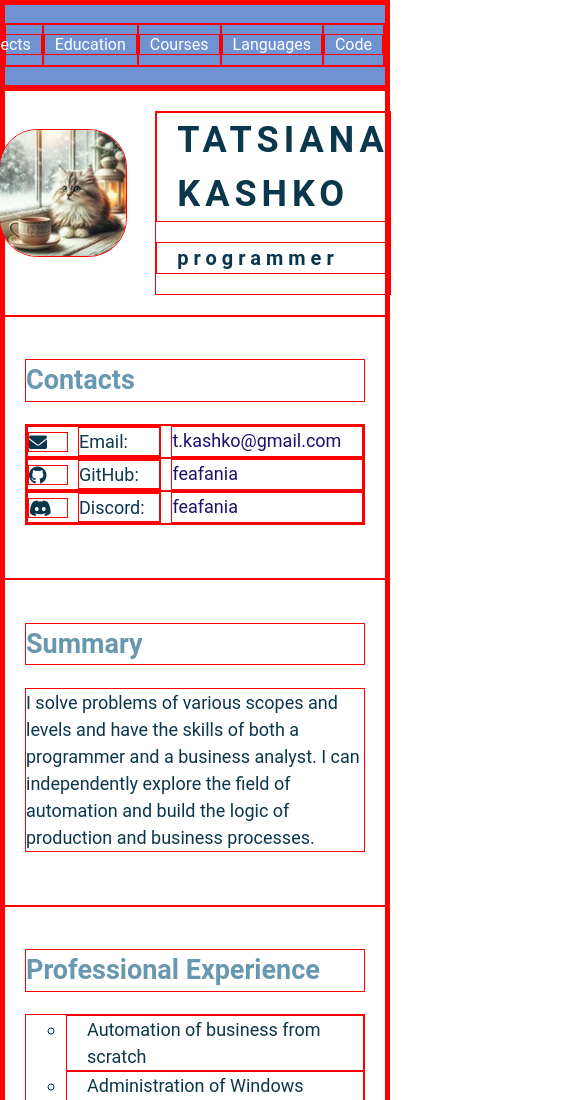
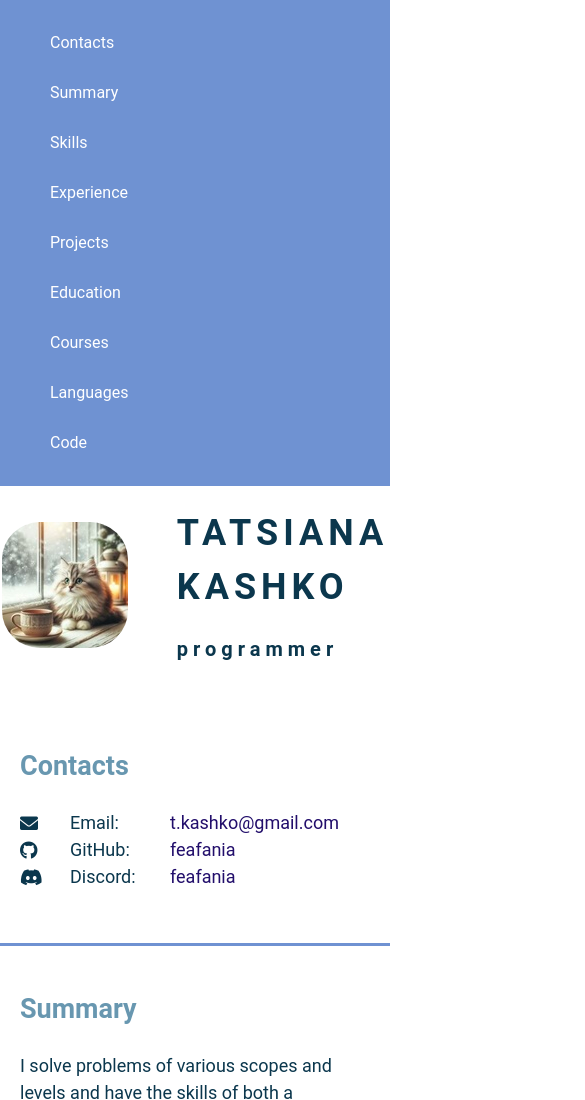
Before and after one commit to feafania/rsschool-cv, a plain HTML site: page index.html in a window 390 px wide. Shown: the top 1100 px of the page, 585 px wide, since content can reach past the window. Drawn offline with Linux system fonts and the light colour scheme; a web font is replaced by a local one.

Commit message:
refactor: add lines

```diff
--- a/style.css
+++ b/style.css
@@ -24,8 +24,8 @@
 
 * {
     box-sizing: border-box;
-    /*border: none;*/
-    border: 1px solid red;
+    border: none;
+    /*border: 1px solid red;*/
 }
 
 html {
@@ -85,10 +85,13 @@ body {
 }
 
 .section {
-    width: 50%;
+    width: 45%;
     padding: 20px;
     padding-bottom: 35px;
     align-items: center;
+    border-bottom: 3px solid var(--rib-color);
+    margin: 0 auto;
+
 }
 
 section a {
@@ -100,16 +103,10 @@ section a {
     color: #649fe7;
 }
 
-@media (max-width: 768px) {
-    .section {
-        width: 100%;
-    }
-}
 
 .section h2 {
     color: #6897b0;
 }
-
 
 .section-profile {
     display: flex;
@@ -121,6 +118,7 @@ section a {
     padding: 20px 50px;
     width: 100%;
     text-align: center;
+    border-bottom: none;
 }
 
 .section-profile-logo {
@@ -212,7 +210,10 @@ section a {
 }
 
 .section-code {
-    width: 100%;
+    width: 95%;
+    border-bottom: none;
+    padding: 20px;
+    margin: 0 auto;
 }
 
 .section-code-pre {
@@ -290,3 +291,19 @@ footer a {
     width: 100px;
     padding-right: 10px;
 }
+@media (max-width: 768px) {
+
+    .section,
+    .section-code {
+        width: 100%;
+    }
+
+    .nav-list {
+        flex-direction: column;
+        align-items: flex-start;
+    }
+
+    .nav-item {
+        margin: 5px 0;
+    }
+}
```
